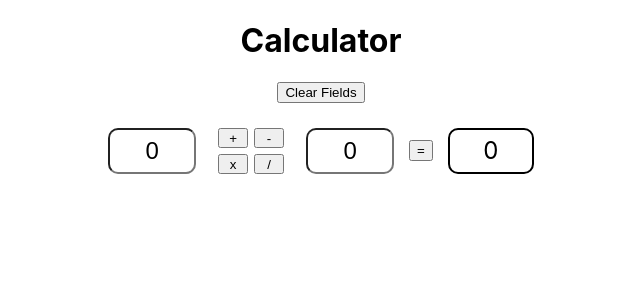
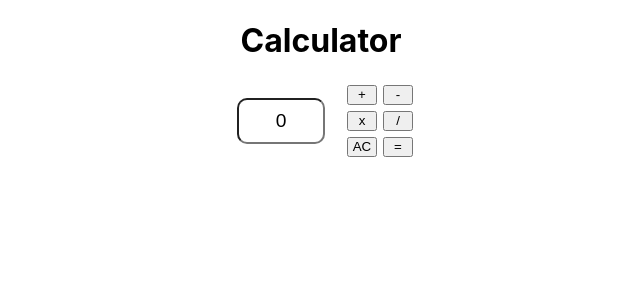
Before and after one commit to SEI-ATL-3-8/react-calculator, a React (Create React App) app in the folder calculator/: page / in a window 1280 px wide. Shown: the top 300 px of the page, without its empty margins (319-959 px from the left). Built offline with nearby package versions, Linux system fonts and the light colour scheme.

Commit message:
added personal stretch calculator with single input/output

```diff
--- a/calculator/src/App.css
+++ b/calculator/src/App.css
@@ -14,6 +14,7 @@
   width: 30px;
   height: 20px;
   margin: 3px 3px;
+  padding: 0px 0px;
 }
 
 .btn-clear {
@@ -38,7 +39,7 @@ input {
   width: 80px;
   height: 40px;
   text-align: center;
-  font-size: 1.5em;
+  font-size: 1.2em;
   margin: 5px 15px;
   border-radius: 10px;
 }
--- a/calculator/src/App.js
+++ b/calculator/src/App.js
@@ -62,12 +62,12 @@ function App() {
           </div>
           <input type="number" name="number2" value={number2} onChange={(e) => {setNumber2(parseInt(e.target.value))}} />
 
-          { isAdd === false && isSubtract === false && isMultiply === false && isDivide === false ? <button>=</button> : null}
+          { isAdd === false && isSubtract === false && isMultiply === false && isDivide === false ? <button className="btn-calc">=</button> : null}
 
-          { isAdd === true && <button onClick={calcAdd}>=</button> }
-          { isSubtract === true && <button onClick={calcSubtract}>=</button> }
-          { isMultiply === true && <button onClick={calcMultiply}>=</button> }
-          { isDivide === true && <button onClick={calcDivide}>=</button> }
+          { isAdd === true && <button className="btn-calc" onClick={calcAdd}>=</button> }
+          { isSubtract === true && <button className="btn-calc" onClick={calcSubtract}>=</button> }
+          { isMultiply === true && <button className="btn-calc" onClick={calcMultiply}>=</button> }
+          { isDivide === true && <button className="btn-calc" onClick={calcDivide}>=</button> }
 
           <div className="answer-field">{answer}</div>
 
--- /dev/null
+++ b/calculator/src/Stretch.js
@@ -0,0 +1,159 @@
+import './App.css';
+import { useState } from 'react'
+
+let calculation = []
+
+const Stretch = () => {
+
+    const [number, setNumber] = useState(0)
+    const [operator, setOperator] = useState(null)
+
+
+
+    const onChangeNumField = (e) => {
+        setNumber(parseInt(e.target.value))
+    }
+
+    const flexCalc = (math) => {
+        if ( calculation.length === 2 && math === 'add' ) {
+            setNumber(calculation[0] + calculation[1])
+            calculation.push(calculation[0] + calculation[1])
+            calculation.shift()
+            calculation.shift()
+        } else if ( calculation.length === 2 && math === 'subtract' ) {
+            setNumber(calculation[0] - calculation[1])
+            calculation.push(calculation[0] - calculation[1])
+            calculation.shift()
+            calculation.shift()
+        } else if ( calculation.length === 2 && math === 'multiply' ) {
+            setNumber(calculation[0] * calculation[1])
+            calculation.push(calculation[0] * calculation[1])
+            calculation.shift()
+            calculation.shift()
+        } else if ( calculation.length === 2 && math === 'divide' ) {
+            setNumber(calculation[0] / calculation[1])
+            calculation.push(calculation[0] / calculation[1])
+            calculation.shift()
+            calculation.shift()
+        }
+    }
+
+    const finalCalc = () => {
+        calculation.push(number)
+        if ( operator !== null ) {
+            flexCalc(operator)
+        }
+    }
+
+    const addCalc = () => {
+        calculation.push(number)
+        if ( operator !== null ) {
+            flexCalc(operator)
+        }
+
+        if ( calculation.length === 2 ) {
+            setNumber(calculation[0] + calculation[1])
+            calculation.push(calculation[0] + calculation[1])
+            calculation.shift()
+            calculation.shift()
+
+        } else {
+            console.log('calculation', calculation)
+            setOperator('add')
+
+        }
+    }
+
+    const subtractCalc = () => {
+        calculation.push(number)
+        if ( operator !== null ) {
+            flexCalc(operator)
+        }
+
+        if ( calculation.length === 2 ) {
+            setNumber(calculation[0] - calculation[1])
+            calculation.push(calculation[0] - calculation[1])
+            calculation.shift()
+            calculation.shift()
+
+        } else {
+            console.log('calculation', calculation)
+            setOperator('subtract')
+
+        }
+    }
+
+    const multiplyCalc = () => {
+        calculation.push(number)
+        if ( operator !== null ) {
+            flexCalc(operator)
+        }
+
+        if ( calculation.length === 2 ) {
+            setNumber(calculation[0] * calculation[1])
+            calculation.push(calculation[0] * calculation[1])
+            calculation.shift()
+            calculation.shift()
+
+        } else {
+            console.log('calculation', calculation)
+            setOperator('multiply')
+
+        }
+    }
+
+    const divideCalc = () => {
+        calculation.push(number)
+        if ( operator !== null ) {
+            flexCalc(operator)
+        }
+
+        if ( calculation.length === 2 ) {
+            setNumber(calculation[0] / calculation[1])
+            calculation.push(calculation[0] / calculation[1])
+            calculation.shift()
+            calculation.shift()
+
+        } else {
+            console.log('calculation', calculation)
+            setOperator('divide')
+        }
+    }
+
+    const clearField = () => {
+        setNumber(0)
+    }
+
+    return (
+        <div className="App">
+            <div className="header">
+                <h1>Calculator</h1>
+
+
+            </div>
+            <div className="calculator-area">
+                <input type="number" name="number" value={number} onChange={onChangeNumField} />
+                <div className="calculator-buttons">
+                    <button className="btn-calc" onClick={addCalc}>+</button>
+                    <button className="btn-calc" onClick={subtractCalc}>-</button>
+                    <button className="btn-calc" onClick={multiplyCalc}>x</button>
+                    <button className="btn-calc" onClick={divideCalc}>/</button>
+                    <button className="btn-calc" onClick={clearField}>AC</button>
+                    <button className="btn-calc" onClick={finalCalc}>=</button>
+
+
+                </div>
+
+            </div>
+
+
+        </div>
+
+    )
+}
+
+
+
+
+
+export default Stretch
--- a/calculator/src/index.js
+++ b/calculator/src/index.js
@@ -2,11 +2,12 @@ import React from 'react';
 import ReactDOM from 'react-dom';
 import './index.css';
 import App from './App';
+import Stretch from './Stretch'
 
 
 ReactDOM.render(
   <React.StrictMode>
-    <App />
+    <Stretch />
   </React.StrictMode>,
   document.getElementById('root')
 );
```
